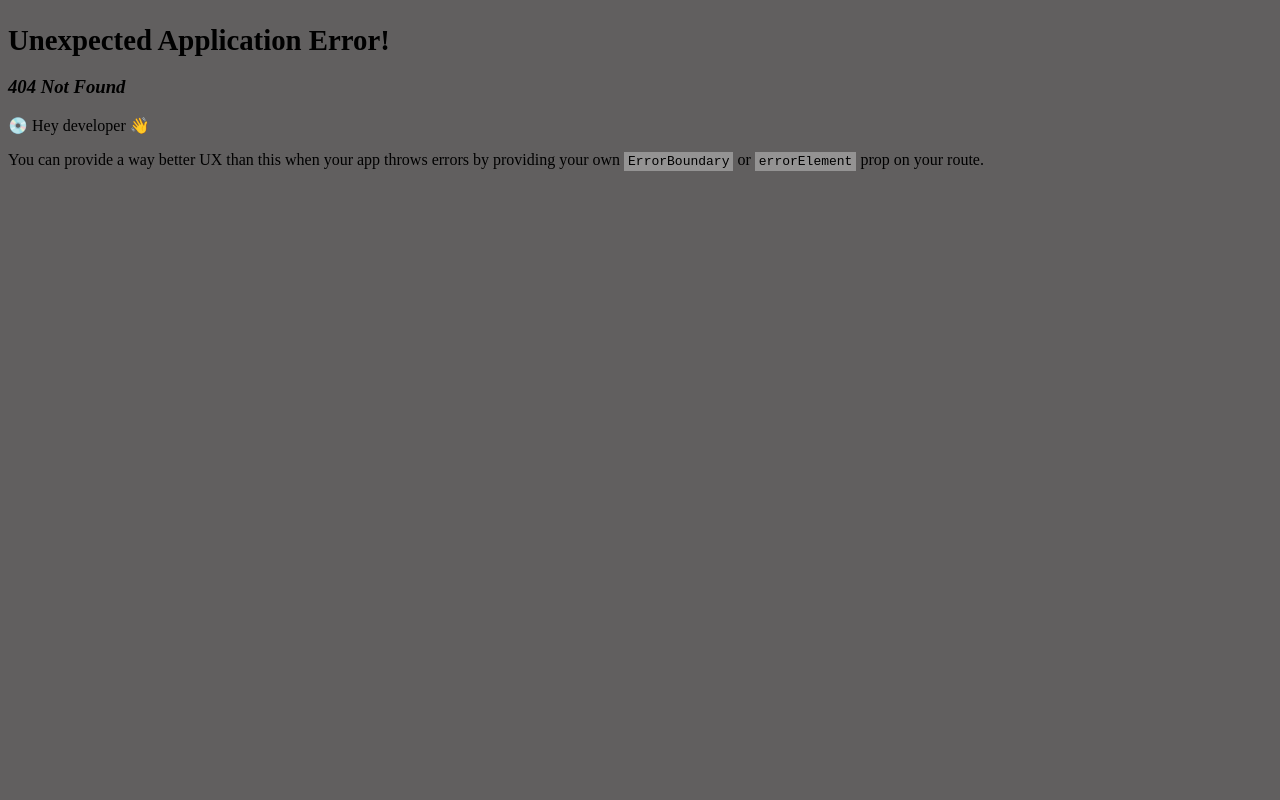
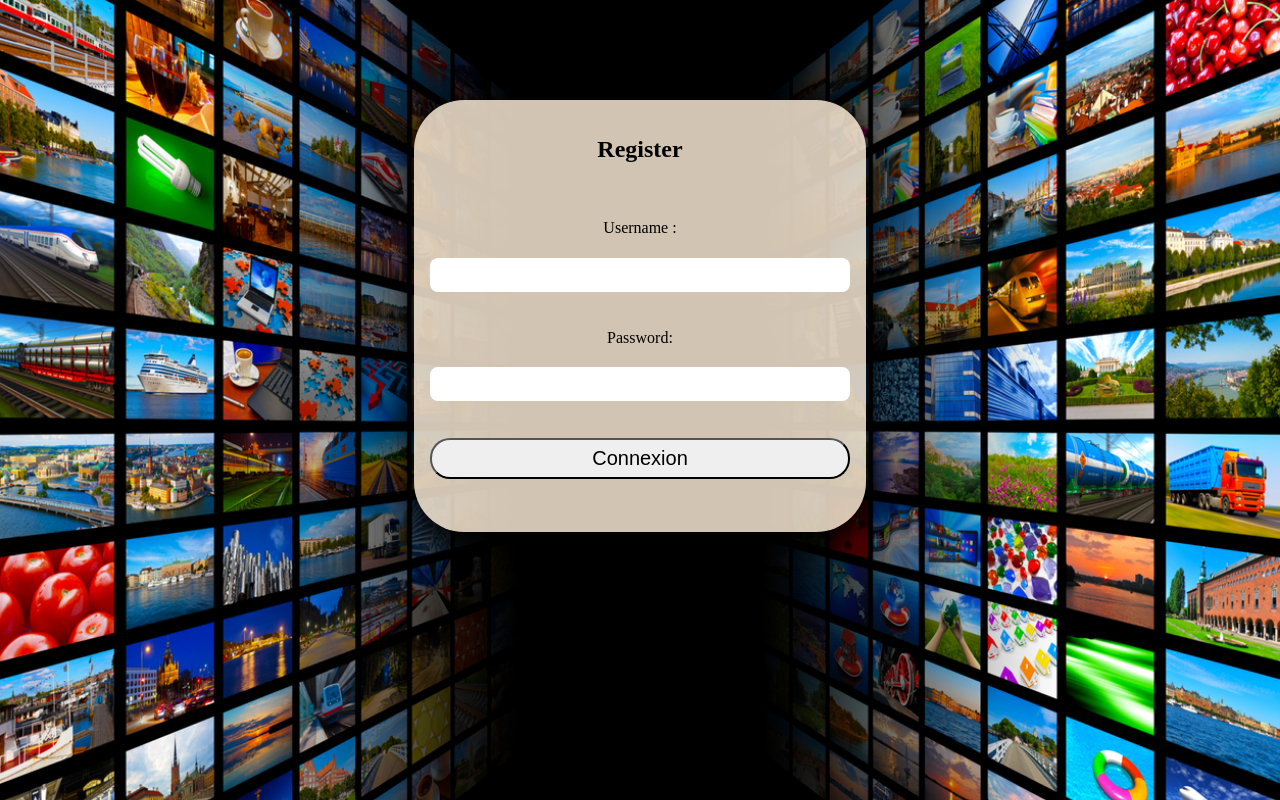
Before and after one commit to WildCodeSchool-2023-09/JS-RemoteFR-jurascripts-P2-Jurastream, a React (Vite) app in the folder frontend/: page /login in a window 1280 px wide. Before the commit this address had no page. Built offline with nearby package versions, Linux system fonts and the light colour scheme.

Commit message:
update login

```diff
--- a/frontend/index.html
+++ b/frontend/index.html
@@ -4,7 +4,7 @@
     <meta charset="UTF-8" />
     <link rel="icon" type="image/svg+xml" href="/src/assets/favicon.svg" />
     <meta name="viewport" content="width=device-width, initial-scale=1.0" />
-    <title>Vite App</title>
+    <title>JuraCiné</title>
   </head>
   <body>
     <div id="root"></div>
--- a/frontend/src/components/NavBar.jsx
+++ b/frontend/src/components/NavBar.jsx
@@ -4,7 +4,7 @@ import { Link } from "react-router-dom";
 function NavBar() {
   return (
     <nav>
-      <Link to="/home">Login</Link>
+      <Link to="/login">Login</Link>
       <Link to="/about">About</Link>
     </nav>
   );
--- a/frontend/src/components/SearchBar.jsx
+++ b/frontend/src/components/SearchBar.jsx
@@ -9,7 +9,7 @@ function SearchBar() {
   useEffect(() => {
     if (inputSearch) {
       fetch(
-        `https://api.themoviedb.org/3/search/multi?query=${inputSearch}&include_adult=false&api_key=877c7f202cabf1967d1a3d34b335b3d7`
+        `https://api.themoviedb.org/3/search/multi?query=${inputSearch}&include_adult=false&api_key=856791ec73da31493ff35fd0cc49d245`
       )
         .then((res) => res.json())
         .then((data) => {
@@ -46,7 +46,6 @@ function SearchBar() {
             )
         )}
       </div>
-      <p>{movieList.id}</p>
     </>
   );
 }
--- a/frontend/src/pages/Login.jsx
+++ b/frontend/src/pages/Login.jsx
@@ -1,10 +1,135 @@
-import NavBar from "../components/NavBar";
+import { useRef, useState, useEffect } from "react";
+import { Link } from "react-router-dom";
+import "./Login.scss";
+
+const USER_REGEX = /^[a-zA-Z][a-zA-Z0-9-_]{3,23}$/;
+const PWD_REGEX = /^(?=.*[a-z])(?=.*[A-Z])(?=.*[0-9])(?=.*[!@#$%_-]).{8,23}$/;
 
 function Login() {
+  const userRef = useRef();
+  const errRef = useRef();
+
+  const [user, setUser] = useState("");
+  const [validName, setValidName] = useState(false);
+  const [userFocus, setUserFocus] = useState(false);
+
+  const [pwd, setPwd] = useState("");
+  const [validPwd, setValidPwd] = useState(false);
+  const [pwdFocus, setPwdFocus] = useState(false);
+
+  const [errMsg, setErrMsg] = useState("");
+
+  useEffect(() => {
+    userRef.current.focus();
+  }, []);
+
+  useEffect(() => {
+    const result = USER_REGEX.test(user);
+    console.info(result);
+    console.info(user);
+    setValidName(result);
+  }, [user]);
+
+  useEffect(() => {
+    const result = PWD_REGEX.test(pwd);
+    console.info(result);
+    console.info(pwd);
+    setValidPwd(result);
+  }, [pwd]);
+
+  useEffect(() => {
+    setErrMsg("");
+  }, [user, pwd]);
+
+  const handleSubmit = async (e) => {
+    e.preventDefault();
+
+    // if button enabled
+    const v1 = USER_REGEX.test(user);
+    const v2 = PWD_REGEX.test(pwd);
+    if (!v1 || !v2) {
+      setErrMsg("Invalid Entry");
+      return;
+    }
+    console.info(user, pwd);
+  };
+
   return (
-    <div>
-      <NavBar />
-      <h1>My Login Page</h1>
+    <div className="background-image">
+      <section>
+        <p
+          ref={errRef}
+          className={errMsg ? "errmsg" : "offscreen"}
+          aria-live="assertive"
+        >
+          {errMsg}
+        </p>
+        <h1>Register</h1>
+        <form>
+          <label htmlFor="username">
+            Username :<span className={validName ? "valid" : "hide"}>Good</span>
+            <span className={validName || !user ? "hide" : "invalid"}>
+              Not good
+            </span>
+          </label>
+          <input
+            type="text"
+            id="username"
+            ref={userRef}
+            autoComplete="off"
+            onChange={(e) => setUser(e.target.value)}
+            required
+            aria-invalid={validPwd ? "false" : "true"}
+            aria-describedby="uidnote"
+            onFocus={() => setUserFocus(true)}
+            onBlur={() => setUserFocus(false)}
+          />
+          <p
+            id="uidnote"
+            className={
+              userFocus && user && !validName ? "instructions" : "offscreen"
+            }
+          >
+            4 to 24 characters.
+            <br />
+            Must begin with a letter.
+            <br />
+            Letters, numbers, underscores, hyphens allowed.
+          </p>
+
+          <label htmlFor="password">
+            Password:
+            <span className={validPwd ? "valid" : "hide"}>Good</span>
+            <span className={validPwd || !user ? "hide" : "invalid"}>
+              Not good
+            </span>
+          </label>
+          <input
+            type="password"
+            id="password"
+            onChange={(e) => setPwd(e.target.value)}
+            required
+            aria-invalid={validPwd ? "false" : "true"}
+            onFocus={() => setPwdFocus(true)}
+            onBlur={() => setPwdFocus(false)}
+          />
+          <p
+            id="pwdnote"
+            className={pwdFocus && !validPwd ? "instructions" : "offscreen"}
+          >
+            8 to 24 characters.
+            <br />
+            Must include uppercase and lowercase letters, a number and a special
+            dinosaur.
+            <br />
+            Use a special character like [!@#$%_-]
+          </p>
+
+          <button onClick={handleSubmit} type="submit" className="button">
+            <Link to="/home">Connexion</Link>
+          </button>
+        </form>
+      </section>
     </div>
   );
 }
--- a/frontend/src/pages/Login.scss
+++ b/frontend/src/pages/Login.scss
@@ -0,0 +1,125 @@
+.login {
+  background-image: url("../assets/iStock-486175530.jpg");
+  background-repeat: none;
+  background-size: 100% 100%;
+}
+section {
+  width: 100%;
+  max-width: 250px;
+  min-height: 400px;
+  padding: 10px 20px;
+  display: flex;
+  flex-direction: column;
+  background-color: #ffefdad1;
+  text-align: center;
+  border-radius: 50px;
+  box-shadow: 0px 10px 25px black;
+  cursor: pointer;
+  margin: auto;
+  opacity: 100%;
+  margin-top: 100px;
+}
+
+form {
+  display: flex;
+  flex-direction: column;
+  justify-content: space-evenly;
+  flex-grow: 1;
+  padding-bottom: 1rem;
+}
+
+a {
+  text-decoration: none;
+}
+a,
+a:visited {
+  color: #000000;
+}
+
+input[type="text"],
+input[type="password"],
+textarea {
+  font-family: "Nunito", sans-serif;
+  font-size: 22px;
+  padding: 0.25rem;
+  border-radius: 0.5rem;
+  background-color: white;
+}
+
+label,
+button {
+  margin-top: 1rem;
+}
+
+button {
+  padding: 0.45rem;
+  border-radius: 20px;
+  font-size: 20px;
+}
+
+.instructions {
+  font-size: 0.75rem;
+  border-radius: 0.5rem;
+  background: #514c4c;
+  color: #fff;
+  padding: 0.25rem;
+  position: relative;
+  bottom: -10px;
+}
+
+.instructions > svg {
+  margin-right: 0.25rem;
+}
+
+.offscreen {
+  position: absolute;
+  left: -9999px;
+}
+
+.hide {
+  display: none;
+}
+
+.valid {
+  color: limegreen;
+  margin-left: 0.25rem;
+}
+
+.invalid {
+  color: red;
+  margin-left: 0.25rem;
+}
+
+.errmsg {
+  background-color: lightpink;
+  color: firebrick;
+  font-weight: bold;
+  padding: 0.5rem;
+  margin-bottom: 0.5rem;
+}
+
+.line {
+  display: inline-block;
+}
+
+@media screen and (min-width: 650px) {
+  section {
+    width: 100%;
+    max-width: 420px;
+    min-height: 400px;
+    display: flex;
+    flex-direction: column;
+    justify-content: center;
+    padding: 1rem;
+    background-color: #ffefdad1;
+    text-align: center;
+    border-radius: 50px;
+    font-size: 1rem;
+    margin-top: 100px;
+  }
+
+  body {
+    background-image: url("../assets/iStock-486175530.jpg");
+    background-size: cover;
+  }
+}
--- /dev/null
+++ b/frontend/src/pages/Welcome.jsx
@@ -0,0 +1,12 @@
+import NavBar from "../components/NavBar";
+
+function Welcome() {
+  return (
+    <div>
+      <NavBar />
+      <h1>Welcome</h1>
+    </div>
+  );
+}
+
+export default Welcome;
```
Also changed, not shown: frontend/src/main.jsx (+6 -1 lines).
